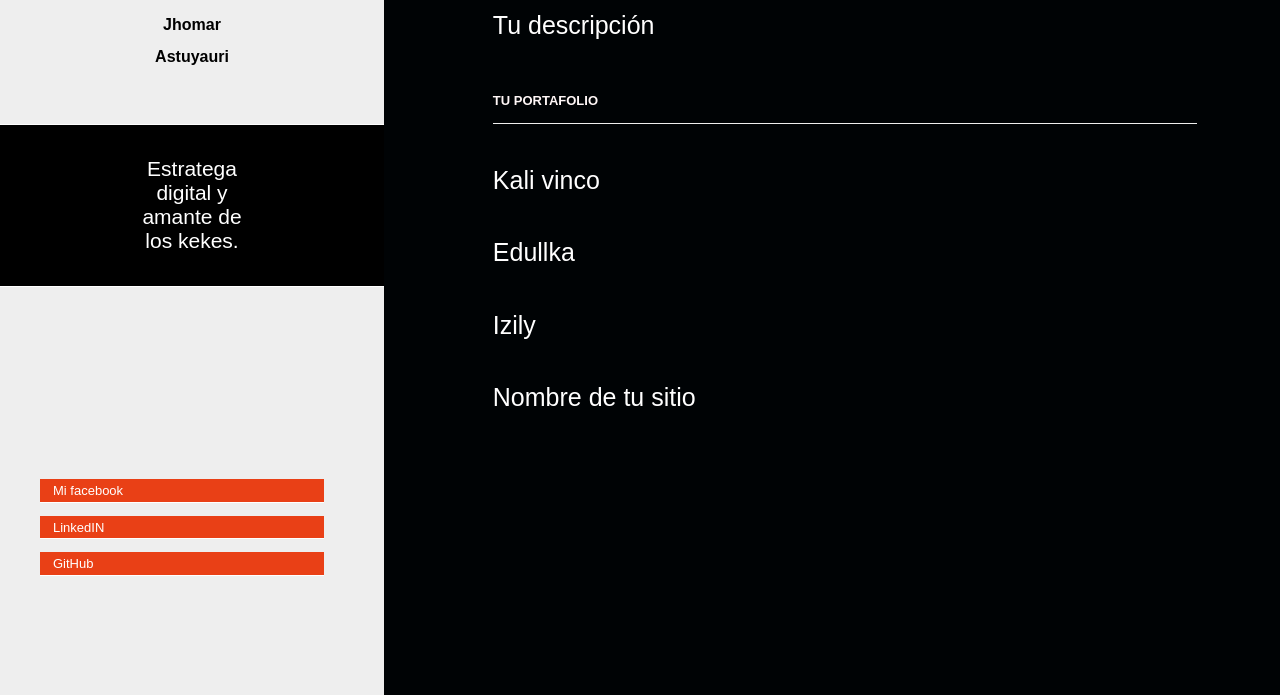
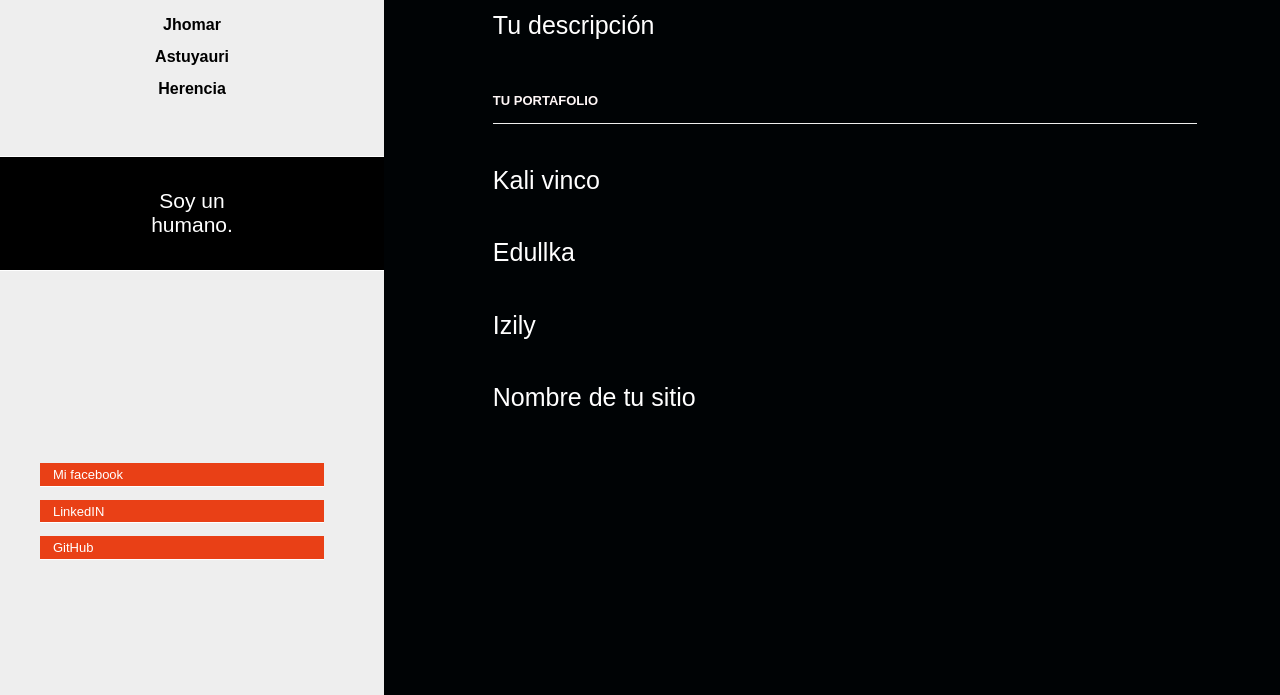
Before and after one commit to Jhomar1158-ux/Repositorio-Personal-, a website: page index.html in a window 1280 px wide. Shown: the part 105-800 px from the top of the page. Drawn offline with Linux system fonts and the light colour scheme.

Commit message:
cambie la descripcion y puse el apellido materno

```diff
--- a/index.html
+++ b/index.html
@@ -34,13 +34,13 @@
          <!-- 1º Commit Tu nombre y foto -->
         <img src="https://www.fundacion-affinity.org/sites/default/files/el-gato-necesita-tener-acceso-al-exterior.jpg">
         <h1 class="sidebar_information_title">
-          Jhomar Astuyauri
+          Jhomar Astuyauri Herencia
         </h1>
       </div>
       <div class="comunidad-autoria">
         <div class="nombre">
           <!-- 2º Commit - Tu perfil Web -->
-          <p>Estratega digital y amante de los kekes.</p>
+          <p>Soy un humano.</p>
         </div>
       </div>
     </section>
```
